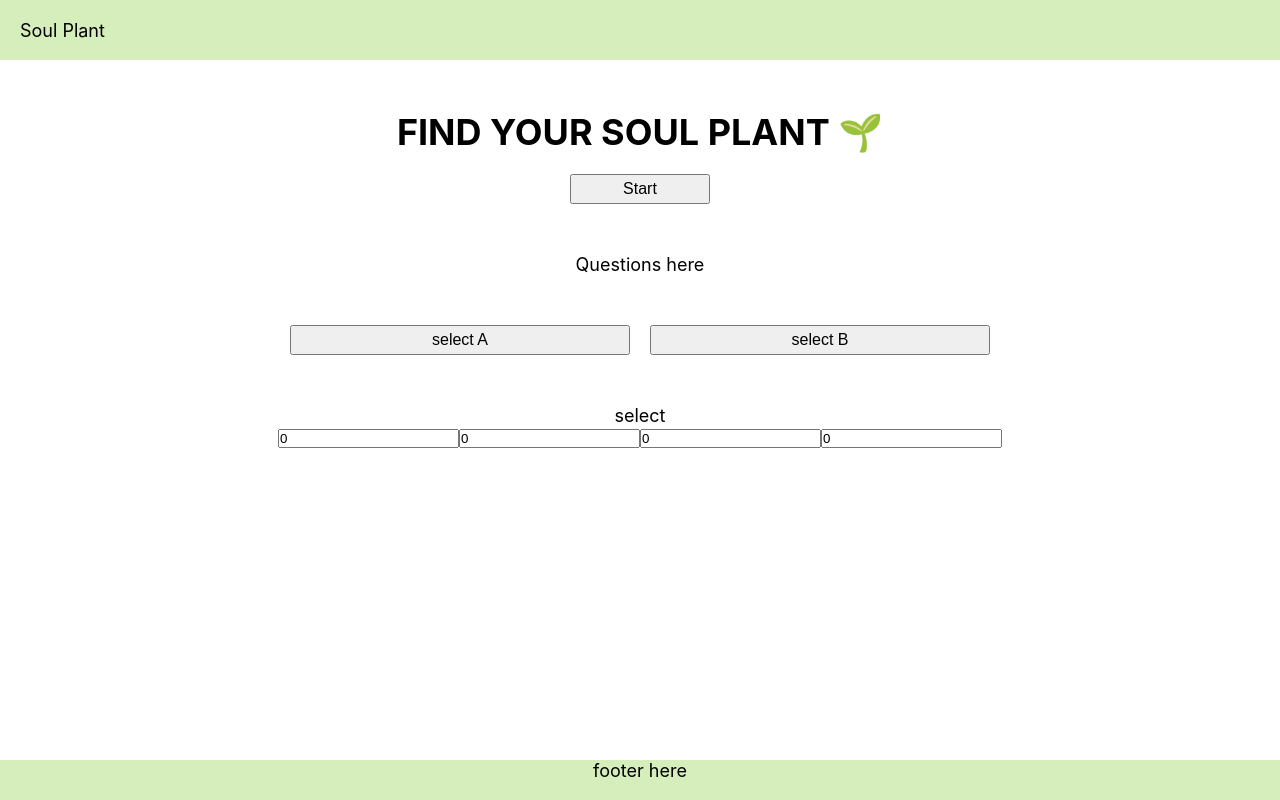
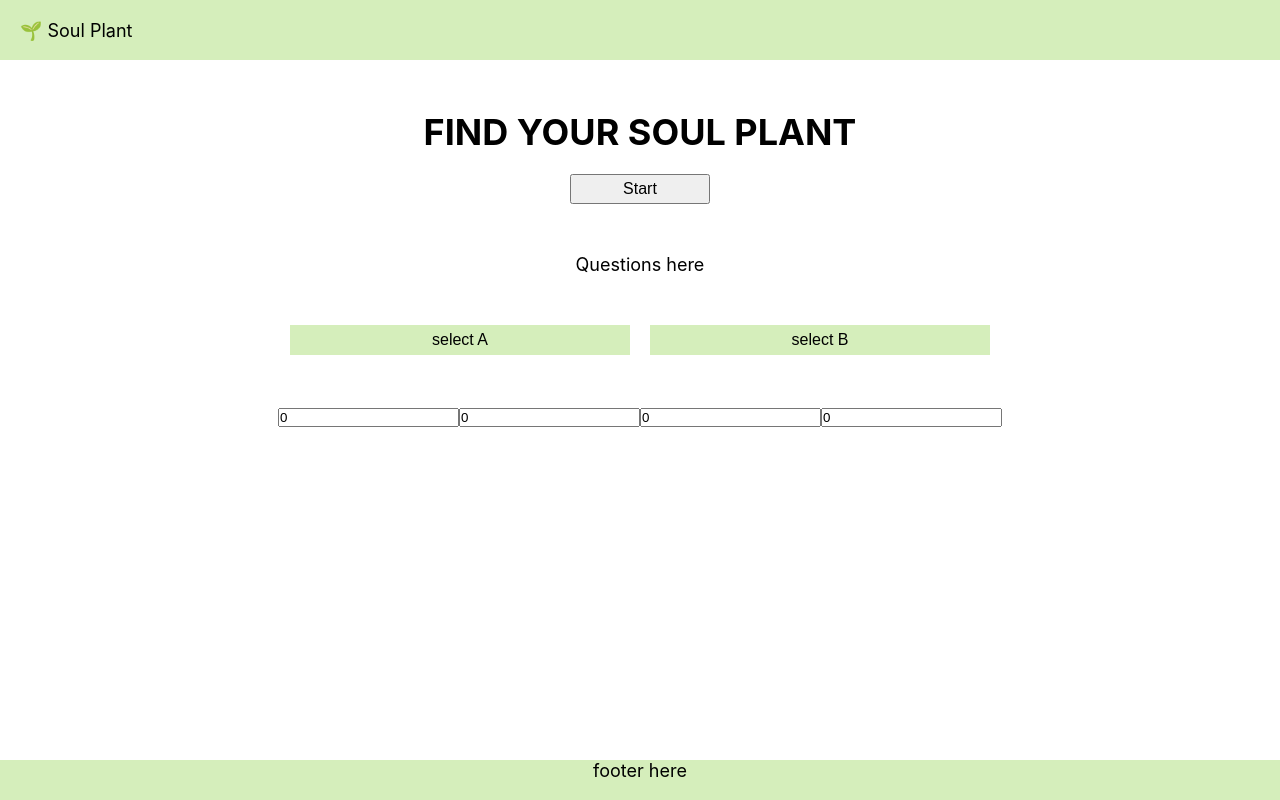
Before and after one commit to Jestella/soulplant, a React (Create React App) app: page / in a window 1280 px wide. Built offline with nearby package versions, Linux system fonts and the light colour scheme.

Commit message:
add button component

```diff
--- /dev/null
+++ b/src/components/button/button.component.jsx
@@ -0,0 +1,12 @@
+import { checkPropTypes } from "prop-types";
+import React, { Component } from "react";
+
+import "./button.styles.scss";
+
+const Button = ({ children }) => (
+  <button className="select_btn" type="button">
+    {children}
+  </button>
+);
+
+export default Button;
--- /dev/null
+++ b/src/components/button/button.styles.scss
@@ -0,0 +1,16 @@
+button {
+  width: 140px;
+  height: 30px;
+  font-size: 16px;
+}
+
+.start_btn {
+  margin-bottom: 30px;
+}
+
+.select_btn {
+  margin: 0 10px;
+  width: 340px;
+  background-color: #d5eebb;
+  border: none;
+}
--- a/src/components/header/header.component.jsx
+++ b/src/components/header/header.component.jsx
@@ -5,7 +5,7 @@ import "./header.styles.scss";
 const Header = () => (
   <div className="header">
     <div>
-      <p>Soul Plant</p>
+      <p>🌱 Soul Plant</p>
     </div>
   </div>
 );
--- a/src/pages/home/home.component.jsx
+++ b/src/pages/home/home.component.jsx
@@ -1,8 +1,8 @@
 import React, { Component } from "react";
+import Questions from "../../components/questions/questions.component";
+import Button from "../../components/button/button.component";
 
 import "./home.styles.scss";
-
-import Questions from "../../components/questions/questions.component";
 
 class Home extends Component {
   constructor() {
@@ -35,12 +35,12 @@ class Home extends Component {
     return (
       <div className="home">
         <div className="home_container">
-          <h1>FIND YOUR SOUL PLANT 🌱</h1>
+          <h1>FIND YOUR SOUL PLANT</h1>
           <div className="questions_main">
             <article>
               <input id="type" type="hidden" alue="COLOR" />
               <button
-                class="start_btn"
+                className="start_btn"
                 onClick={() => this.hideComponent("showComponent")}
               >
                 Start
@@ -51,14 +51,10 @@ class Home extends Component {
               <div className="question_here">Questions here</div>
             </div>
             <div className="buttons">
-              <button id="a" type="button">
-                select A
-              </button>
-              <button id="b" type="button">
-                select B
-              </button>
+              <Button id="btn_a">select A</Button>
+              <Button id="btn_b">select B</Button>
             </div>
-            select
+
             <form onSubmit={this.addValue}>
               <input
                 type="text"
--- a/src/pages/home/home.styles.scss
+++ b/src/pages/home/home.styles.scss
@@ -9,25 +9,10 @@ article {
   gap: 30px;
 }
 
-button {
-  width: 140px;
-  height: 30px;
-  font-size: 16px;
-}
-
-.start_btn {
-  margin-bottom: 30px;
-}
-
 .question_here {
   margin: 20px 0;
 }
 
 .buttons {
   margin: 50px;
-
-  button {
-    margin: 0 10px;
-    width: 340px;
-  }
 }
```
